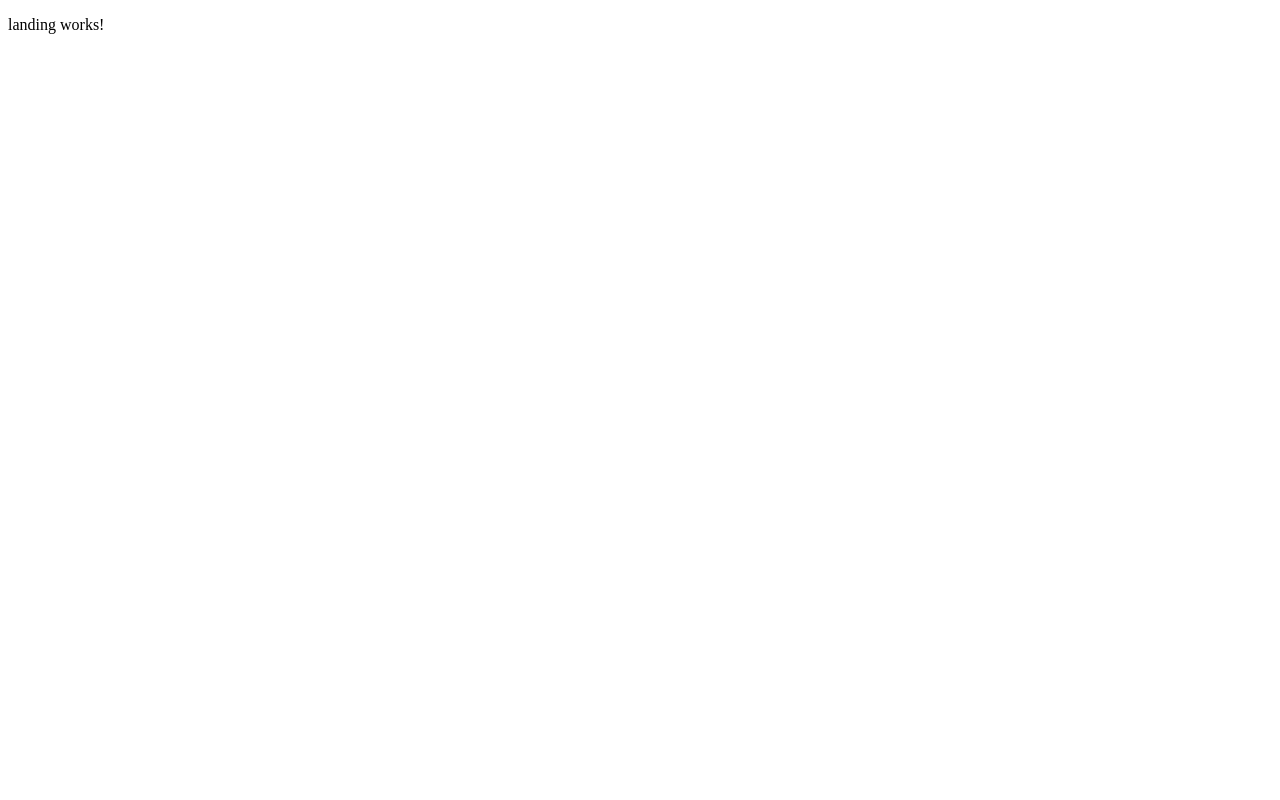
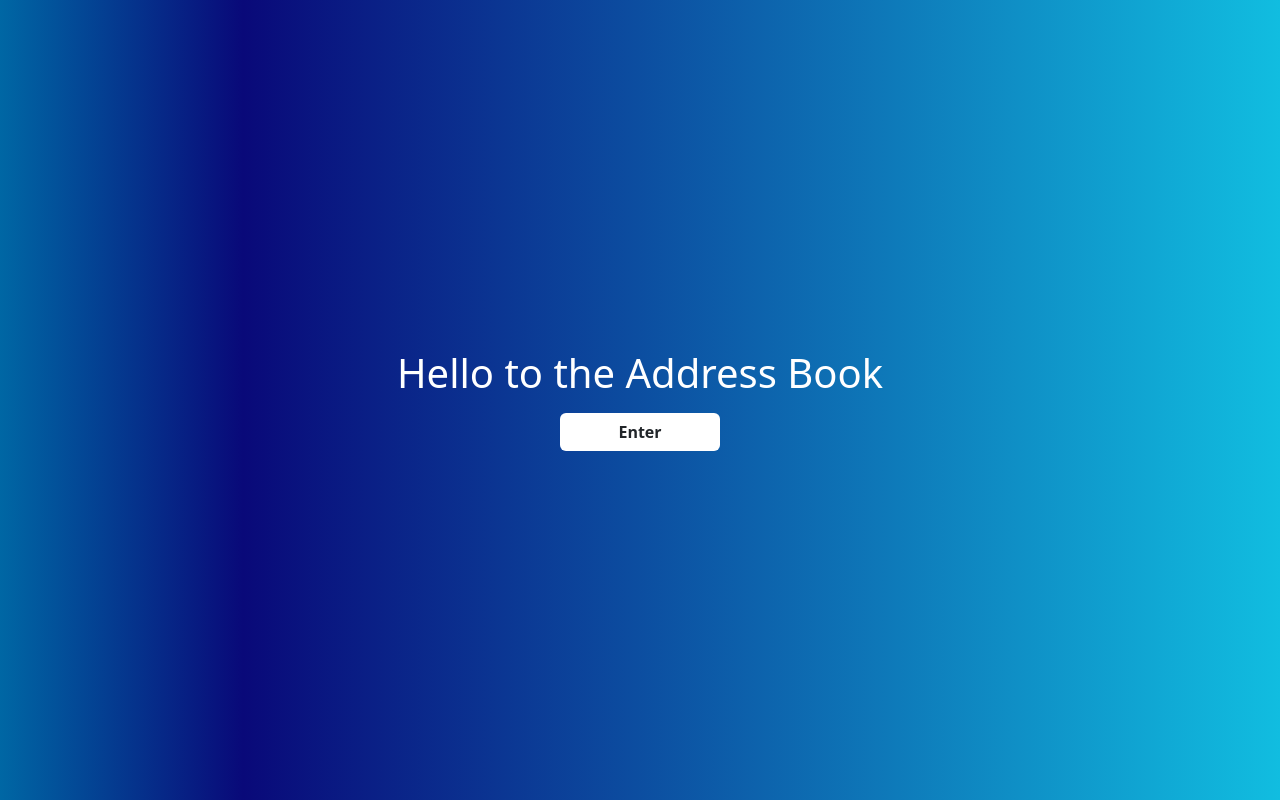
Before and after one commit to CarmeloB4/address-book-project, an Angular app in the folder address-book/: page / in a window 1280 px wide. Built offline with nearby package versions, Linux system fonts and the light colour scheme.

Commit message:
implementing landing layout

```diff
--- a/address-book/package.json
+++ b/address-book/package.json
@@ -18,6 +18,7 @@
     "@angular/platform-browser": "~12.0.2",
     "@angular/platform-browser-dynamic": "~12.0.2",
     "@angular/router": "~12.0.2",
+    "bootstrap": "^5.2.2",
     "rxjs": "~6.6.0",
     "tslib": "^2.1.0",
     "zone.js": "~0.11.4"
--- a/address-book/src/app/modules/landing/pages/landing/landing.component.html
+++ b/address-book/src/app/modules/landing/pages/landing/landing.component.html
@@ -1 +1,6 @@
-<p>landing works!</p>
+<div class="d-flex flex-column justify-content-center align-items-center landing-layout">
+  <h1 class="text-white">Hello to the Address Book</h1>
+  <button class="btn mt-2">
+    <span class="fw-bold">Enter</span>
+  </button>
+</div>
--- a/address-book/src/app/modules/landing/pages/landing/landing.component.scss
+++ b/address-book/src/app/modules/landing/pages/landing/landing.component.scss
@@ -0,0 +1,4 @@
+.btn {
+  width: 10rem;
+  background-color: #fff;
+}
--- /dev/null
+++ b/address-book/src/assets/scss/layouts/landing.scss
@@ -0,0 +1,7 @@
+.landing-layout {
+    width: 100vw;
+    height: 100vh;
+    background: rgb(0,103,164);
+    background: linear-gradient(90deg, rgba(0,103,164,1) 0%, rgba(9,9,121,1) 19%, rgba(17,189,224,1) 100%);
+    overflow: hidden;
+}
--- a/address-book/src/styles.scss
+++ b/address-book/src/styles.scss
@@ -1 +1,5 @@
-/* You can add global styles to this file, and also import other style files */
+// Add Bootstrap
+@import '~bootstrap/scss/bootstrap';
+
+// Import landing layout style
+@import "assets/scss/layouts/landing";
```
Also changed, not shown: 1 other file (tests, documents, lock files or other folders).
